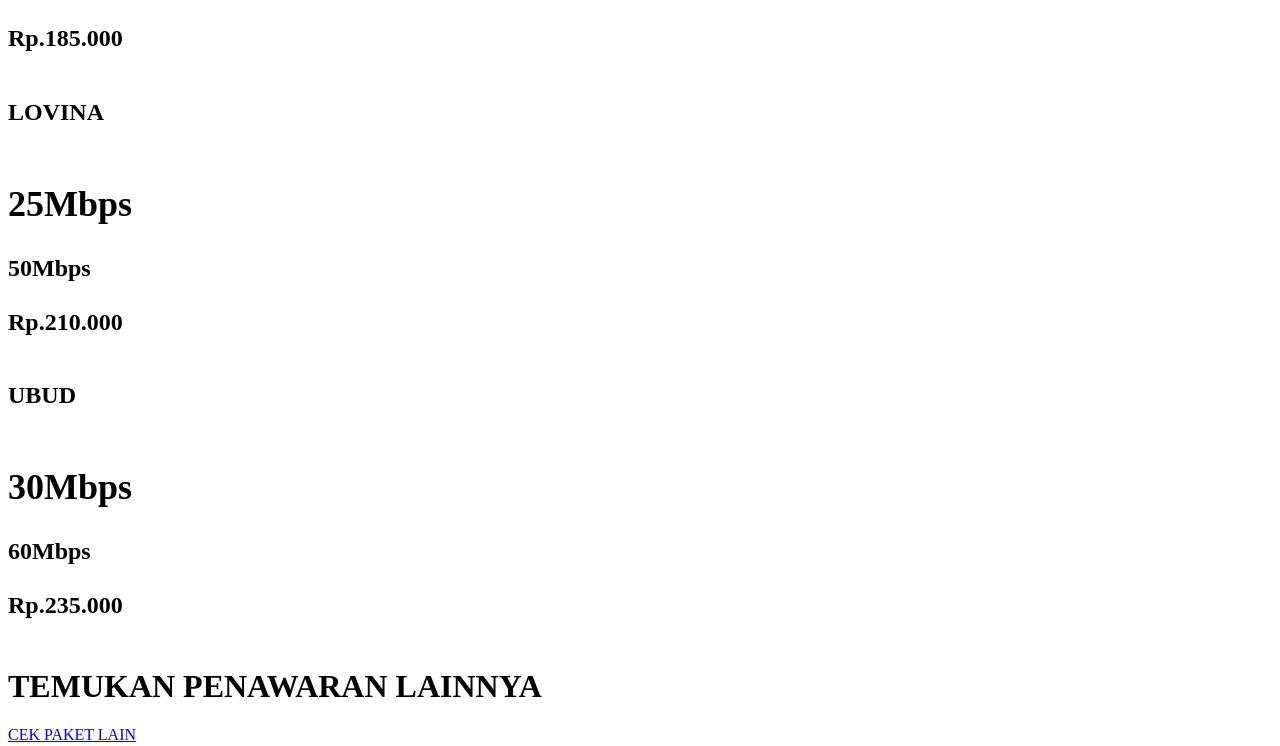
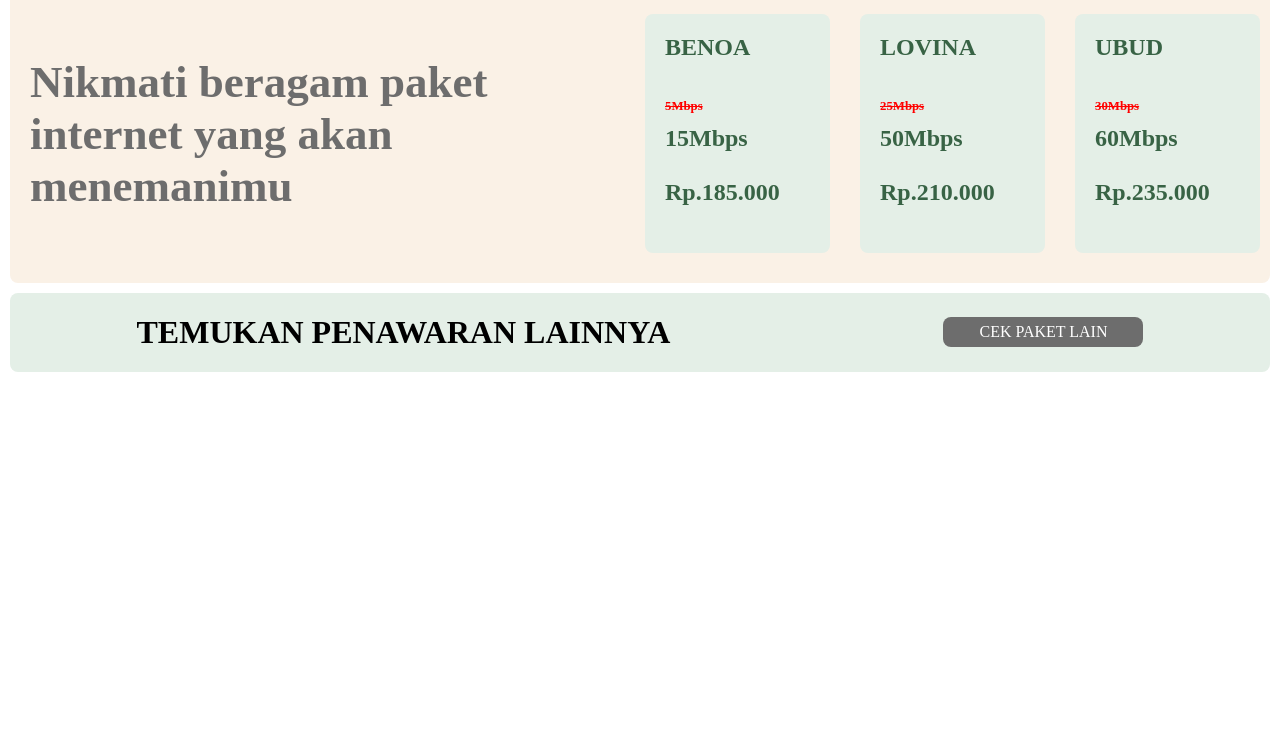
Before and after one commit to Angger-python/ARFA-Project_300602, a plain HTML site: page index.html in a window 1280 px wide. Shown: the part 736-1482 px from the top of the page. After the commit the page ends 1118 px from the top, so only its background shows below. Drawn offline with Linux system fonts and the light colour scheme; the site is published under a folder, as on GitHub Pages, so addresses that start at the root find nothing.

Commit message:
Update index.html

```diff
--- a/index.html
+++ b/index.html
@@ -3,7 +3,7 @@
 <head>
     <meta charset="UTF-8">
     <meta name="viewport" content="width=device-width, initial-scale=1.0">
-    <link rel="stylesheet" href="/DummyProjectBF/landingStyle.css">
+    <link rel="stylesheet" href="DummyProjectBF/landingStyle.css">
     <title>Document</title>
 </head>
 <header>
```
